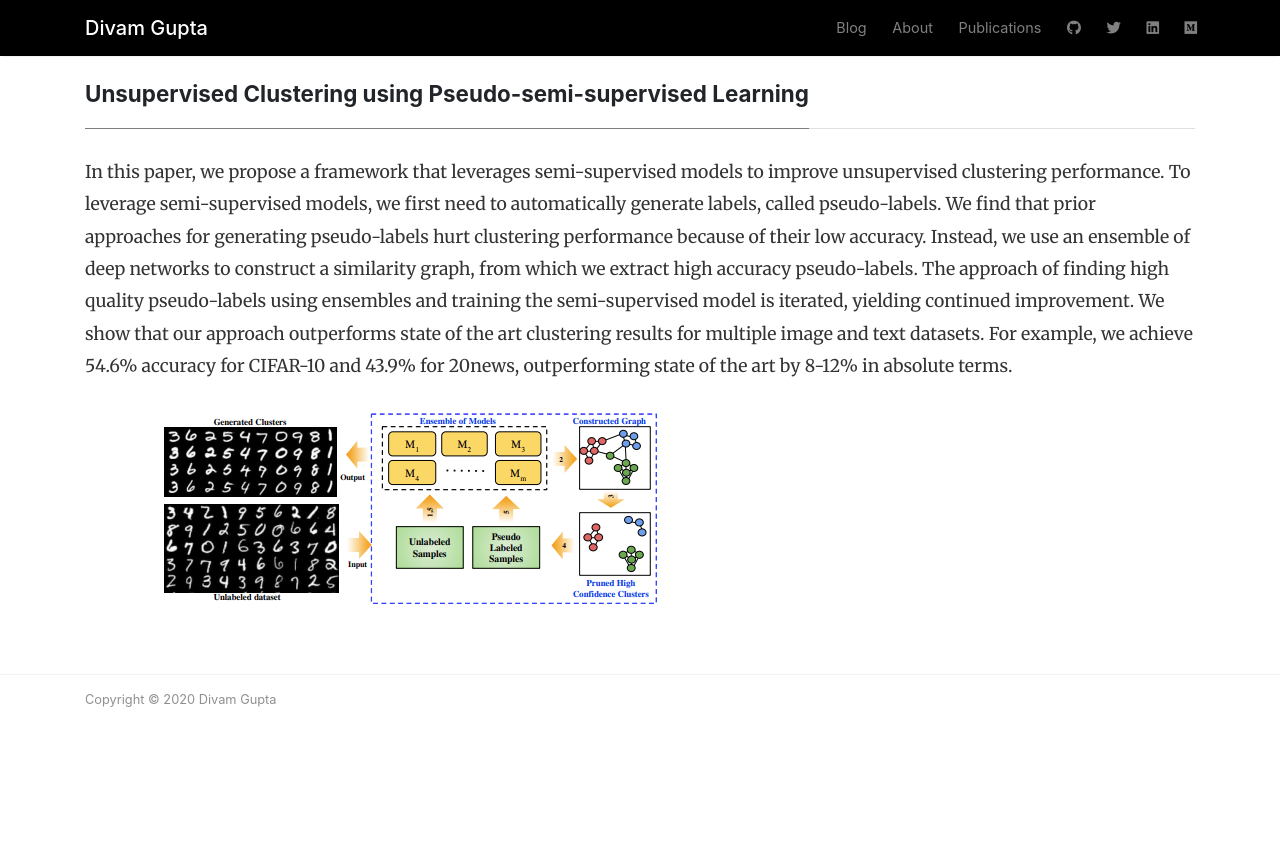
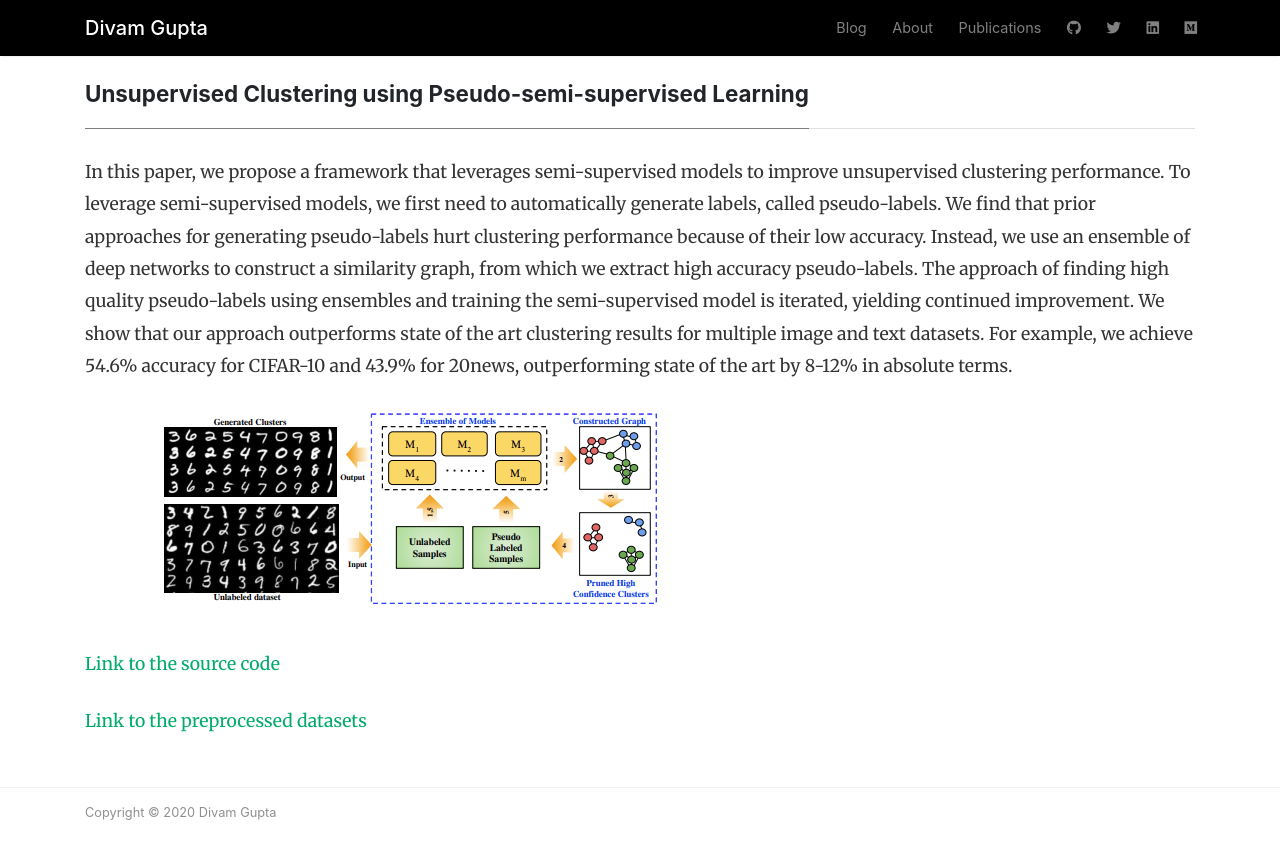
Before and after one commit to divamgupta/divamgupta.github.io, a Jekyll site: the page built from pseudo-semi-supervised-clustering.md, in a window 1280 px wide. Shown: the top 859 px of the page. Built offline with Jekyll 4.4.1, drawn with Linux system fonts in a browser that asks for light colours; nearby versions of some CDN libraries; comment, search, counter and statistics services are not loaded.

Commit message:
Update pseudo-semi-supervised-clustering.md

```diff
--- a/pseudo-semi-supervised-clustering.md
+++ b/pseudo-semi-supervised-clustering.md
@@ -9,3 +9,7 @@ In this paper, we propose a framework that leverages semi-supervised models to i
 
 
 ![](assets/images/sel_img.png)
+
+[Link to the source code](https://github.com/divamgupta/deep_clustering_kingdra)
+
+[Link to the preprocessed datasets](https://github.com/divamgupta/datasets/releases/download/clustering_datasets/ens_cluster_datasets.zip)
```
